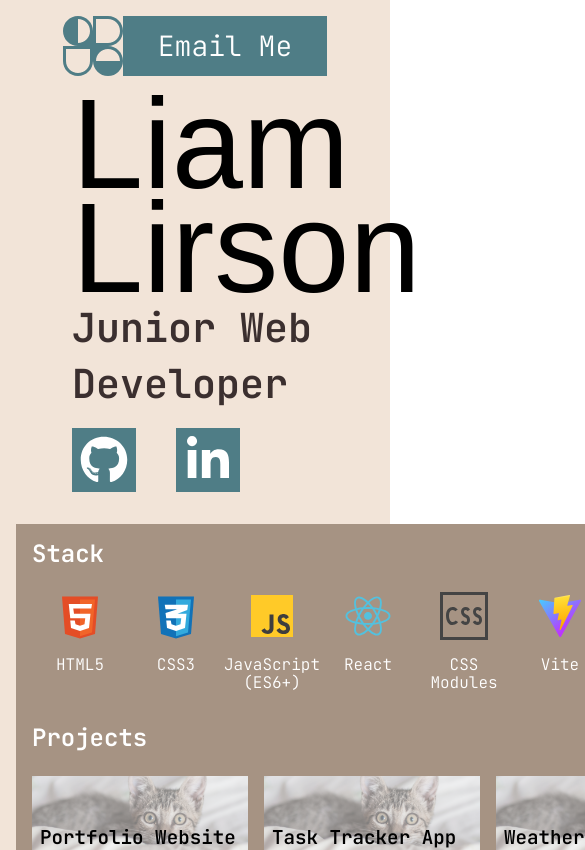
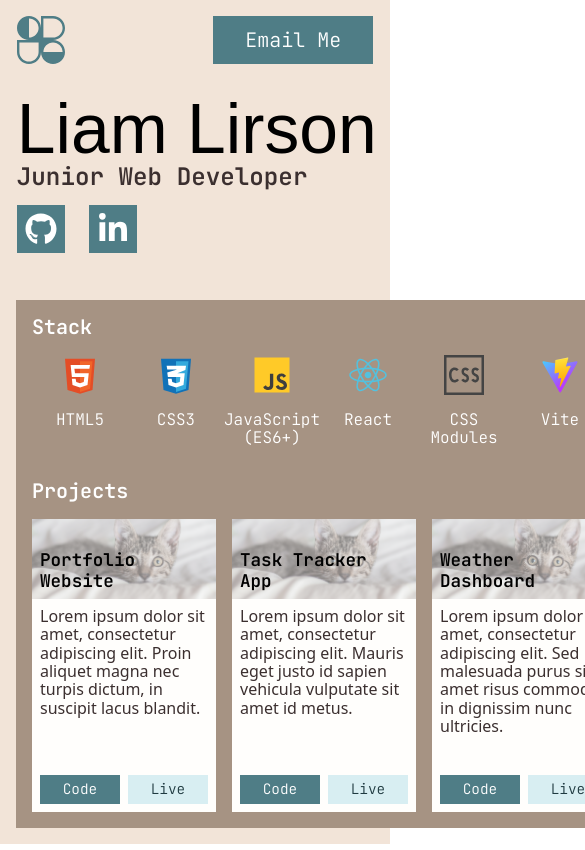
Before and after one commit to Liam-JL/portfolio, a React (Vite) app: page / in a window 390 px wide. Shown: the top 850 px of the page, 585 px wide, since content can reach past the window. Built offline with nearby package versions, Linux system fonts and the light colour scheme; a web font is replaced by a local one.

Commit message:
Add responsive sizes for typography, gaps, and padding.

```diff
--- a/src/components/Button/Button.module.css
+++ b/src/components/Button/Button.module.css
@@ -1,19 +1,38 @@
 /* type variant =  "primary" | "secondary" | "transparent";*/
 /* type size =  "md" | "lg" | "square";*/
 
-:root {
-    --btn-md-padding: 0.5rem 0.75rem;   /* 8px 12px */
-    --btn-md-min-height: 2rem;          /* 32px */
-    --btn-md-min-width: 6rem;           /* 96px */
+/* :root {
+    --btn-md-padding: 0.5rem 0.75rem;
+    --btn-md-min-height: 2rem;
+    --btn-md-min-width: 6rem;
     --btn-md-font: 1rem;
 
-    --btn-lg-padding: 0 1.5rem;         /* 0 24px */
-    --btn-lg-min-height: 3.75rem;       /* 60px */
-    --btn-lg-min-width: 12.75rem;       /* 204px */
+    --btn-lg-padding: 0 1.5rem;
+    --btn-lg-min-height: 3.75rem;
+    --btn-lg-min-width: 12.75rem;
     --btn-lg-font: 1.75rem;
 
-    --btn-square-padding: 0.5rem;           /* 8px */
-    --btn-square-size: 3.75rem;             /* 60px */
+    --btn-square-padding: 0.5rem;
+    --btn-square-size: 3.75rem;
+} */
+
+:root {
+  /* medium button */
+  --btn-md-padding: clamp(0.4rem, 0.8vw, 0.75rem) clamp(0.6rem, 1.2vw, 1rem);
+  --btn-md-min-height: clamp(1.75rem, 3.5vw, 2rem);
+  --btn-md-min-width: clamp(5rem, 9vw, 6rem);
+  --btn-md-font: clamp(0.9rem, 1.2vw, 1rem);
+
+  /* large button */
+  --btn-lg-padding: clamp(0rem, 0.5vw, 0.25rem) clamp(1rem, 2vw, 1.5rem);
+  --btn-lg-min-height: clamp(3rem, 5vw, 3.75rem);
+  --btn-lg-min-width: clamp(10rem, 20vw, 12.75rem);
+  --btn-lg-font: clamp(1.25rem, 2vw, 1.75rem);
+
+  /* square button (icon buttons, menu, etc.) */
+  --btn-square-padding: clamp(0.4rem, 0.8vw, 0.5rem);
+  --btn-square-size: clamp(3rem, 5vw, 3.75rem);
+  --icon-size: clamp(2rem, 4vw, 3rem);
 }
 
 .btn {
@@ -74,3 +93,8 @@
     min-height: var(--btn-square-size);
     min-width: var(--btn-square-size);
 }
+
+.btn--square > svg {
+    width: var(--icon-size);
+    height: var(--icon-size);
+}
--- a/src/components/Contents/Contents.module.css
+++ b/src/components/Contents/Contents.module.css
@@ -1,7 +1,7 @@
 .contentContainer {
     display: flex;
     background-color: var(--color-main-bg);
-    flex: 1 0 auto;
+    flex: 2 1 auto;
     padding: 1rem;
 }
 
@@ -17,14 +17,14 @@
     display: flex;
     flex-direction: column;
     padding: 1rem;
-    gap: 1.5rem;
+    gap: clamp(1rem, 0.8239rem + 0.7512vw, 1.5rem);
 }
 
 
 .blockHeader {
     font-family: var(--font-family-standalone);
     font-weight: 600;
-    font-size: 1.5rem;
+    font-size: var(--fs-content-block-header);
 }
 
 .stackList {
--- a/src/components/Header/Header.module.css
+++ b/src/components/Header/Header.module.css
@@ -1,9 +1,10 @@
 .header {
+    flex: 0 1 auto;
     background-color: var(--color-main-bg);
     display: flex;
     justify-content: center;
     align-items: center;
-    padding: 1rem 4.5rem;
+    padding: 1rem clamp(1rem, -0.2324rem + 5.2582vw, 4.5rem);
 }
 
 .block {
@@ -30,7 +31,7 @@
 }
 
 .menuIcon {
-    height:48px;
-    width: auto;
+    height: var(--btn-lg-min-height);
+    width: var(--btn-lg-min-height);
     color: var(--color-accent-dark)
 }
--- a/src/components/Hero/Hero.jsx
+++ b/src/components/Hero/Hero.jsx
@@ -12,10 +12,10 @@ function Hero() {
         <h2 className={styles.title}>Junior Web Developer</h2>
         <span className={styles.profileLinksContainer}>
           <Button variant='primary' size='square'>
-            <FaGithub  className={styles.buttonIcon}/>
+            <FaGithub />
           </Button>
           <Button variant='primary' size='square'>
-            <FaLinkedinIn className={styles.buttonIcon}/>
+            <FaLinkedinIn />
           </Button>
         </span>
       </div>
--- a/src/components/Hero/Hero.module.css
+++ b/src/components/Hero/Hero.module.css
@@ -1,51 +1,50 @@
 .hero {
+    display: flex;
+    flex: 1 1 auto;
     background-color: var(--color-main-bg);
+    padding: 0px clamp(1rem, -0.2324rem + 5.2582vw, 4.5rem);
+}
+
+.nameHeading {
+    color: var(--color-hero-title);
+    font-family: var(--font-family-hero);
+    font-size: var(--fs-name-heading);
+    font-weight: 300;
+    line-height: 1;
+}
+
+.title {
+    color: var(--color-on-main-bg);
+    font-family: var(--font-family-standalone);
+    font-size: var(--fs-title);
+    font-weight: 600;
+    line-height: 1;
+}
+
+.profileLinksContainer {
     display: flex;
-    padding: 0px 72px;
+    align-items: center;
+    gap: clamp(1.5rem, 1.1479rem + 1.5023vw, 2.5rem);
+    padding: 1rem 0px;
 }
 
 .block {
     display: flex;
     flex-direction: column;
     justify-content: center;
+}
+
+.contentsBlock {
+    flex: 2 0 auto;
+}
+
+.imageBlock {
     flex: 1;
 }
 
-.nameHeading {
-    color: var(--color-hero-title);
-    font-family: var(--font-family-hero);
-    font-size: 8rem;
-    font-weight: 300;
-    line-height: 6.5rem;
+.heroImage {
+    height: 12rem;
+    width: 12rem;
+    position: relative;
+    top: 5rem;
 }
-
-.title {
-    color: var(--color-on-main-bg);
-    font-family: var(--font-family-standalone);
-    font-size: 2.5rem;
-    font-weight: 600;
-    line-height: 3.5rem;
-}
-
-.profileLinksContainer {
-    display: flex;
-    align-items: center;
-    gap: 2.5rem;
-    padding: 1rem 0px;
-}
-
-.buttonIcon {
-    font-size: 3rem;
-}
-
-.imageBlock {
-    position: relative;
-}
-
-.heroImage {
-    width: 421px;
-    height: auto;
-    position: absolute;
-    top: 2rem;
-    right: 4rem;
-}
--- a/src/components/Logo/Logo.jsx
+++ b/src/components/Logo/Logo.jsx
@@ -3,9 +3,7 @@ import placeholder from '../../assets/placeholder-logo.svg'
 
 function Logo() {
     return (
-        <div className={styles.logoContainer}>
-            <img src={placeholder} alt="Logo" className={styles.logo} />
-        </div>
+        <img src={placeholder} alt="Logo" className={styles.logo} />
     )
 }
 
--- a/src/components/Logo/Logo.module.css
+++ b/src/components/Logo/Logo.module.css
@@ -1,9 +1,3 @@
-.logoContainer {
-    height: 60px;
-    width: 60px;
+.logo {
+    height: var(--btn-lg-min-height);
 }
-
-.logo {
-    height: 100%;
-    width: 100%;
-}
--- a/src/components/ProjectCard/ProjectCard.module.css
+++ b/src/components/ProjectCard/ProjectCard.module.css
@@ -29,7 +29,7 @@
 .title {
     font-family: var(--font-family-standalone);
     font-weight: 600;
-    font-size: 1.2rem;
+    font-size: 1.1rem;
     position: relative;
     z-index: 1;
     color: var(--color-hero-title);
--- a/src/components/StackTile/StackTile.module.css
+++ b/src/components/StackTile/StackTile.module.css
@@ -9,11 +9,10 @@
 .container {
     display: flex;
     justify-content: center;
-
 }
 
 .imageContainer {
-    height: 3rem;
+    height: clamp(2.5rem, 2.3239rem + 0.7512vw, 3rem);
 }
 
 .image {
--- a/src/index.css
+++ b/src/index.css
@@ -1,13 +1,7 @@
 @import "modern-normalize";
-
-h1, h2, h3, h4, h5, h6, p {
-    margin: 0;
-}
 
 ul, ol {
     list-style: none;
-    padding: 0px;
-
 }
 
 html, body, #root  {
@@ -16,6 +10,7 @@ html, body, #root  {
 
 *, *::before, *::after {
   box-sizing: border-box;
+  padding: 0;
   margin: 0;
 }
 
@@ -32,6 +27,7 @@ a {
   text-decoration: none;
 }
 
+/* Colors */
 :root {
     --color-main-bg: #F2E4D8;
     --color-secondary-bg: #A69383;
@@ -48,14 +44,21 @@ a {
     --color-hero-title: #000000;
     --color-border-on-secondary-bg: #8C7763;
     --color-border-on-card: #C1B2A1;
+}
+
+/* Typography */
+:root {
     --font-family-hero: "Micro 5", sans-serif;
     --font-family-standalone: "JetBrains Mono", monospace;
     --font-family-body: "Roboto Mono", monospace;
+    --fs-name-heading: clamp(4.3rem, 2.9972rem + 5.5587vw, 8rem);
+    --fs-title: clamp(1.5rem, 1.1479rem + 1.5023vw, 2.5rem);
+    --fs-content-block-header: clamp(1.25rem, 1.162rem + 0.3756vw, 1.5rem)
 }
 
 .App {
     display: flex;
     flex-direction: column;
-    height: 100%;
+    height: 100vh;
     background-color: var(--color-main-bg);
 }
```
